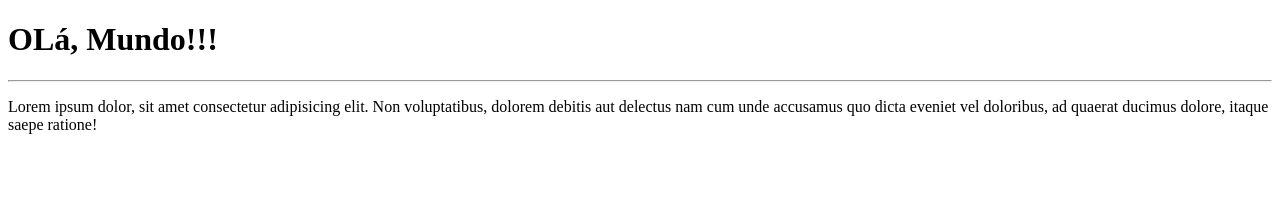
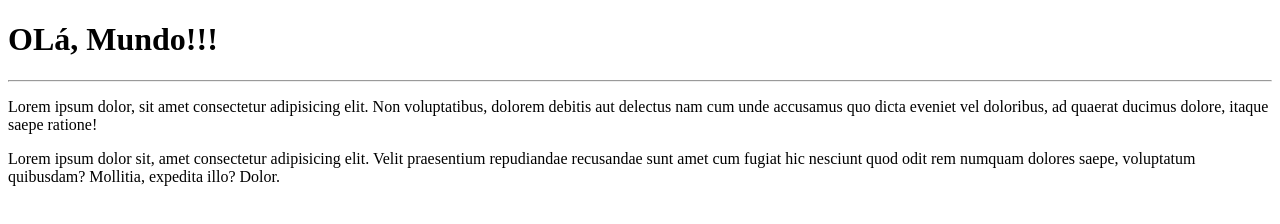
Before and after one commit to vitorandrade78-tech/Ola-Mundo, a plain HTML site: page site-exemplo.html/index.html in a window 1280 px wide. Drawn offline with Linux system fonts and the light colour scheme.

Commit message:
Adicionei um paragrafo

```diff
--- a/site-exemplo.html/index.html
+++ b/site-exemplo.html/index.html
@@ -10,6 +10,9 @@
     <h1> OLá, Mundo!!!</h1>
     <hr>
     <p>Lorem ipsum dolor, sit amet consectetur adipisicing elit. Non voluptatibus, dolorem debitis aut delectus nam cum unde accusamus quo dicta eveniet vel doloribus, ad quaerat ducimus dolore, itaque saepe ratione!</p>
+    <p>
+        Lorem ipsum dolor sit, amet consectetur adipisicing elit. Velit praesentium repudiandae recusandae sunt amet cum fugiat hic nesciunt quod odit rem numquam dolores saepe, voluptatum quibusdam? Mollitia, expedita illo? Dolor.
+    </p>
 
 </body>
 </html>
```
